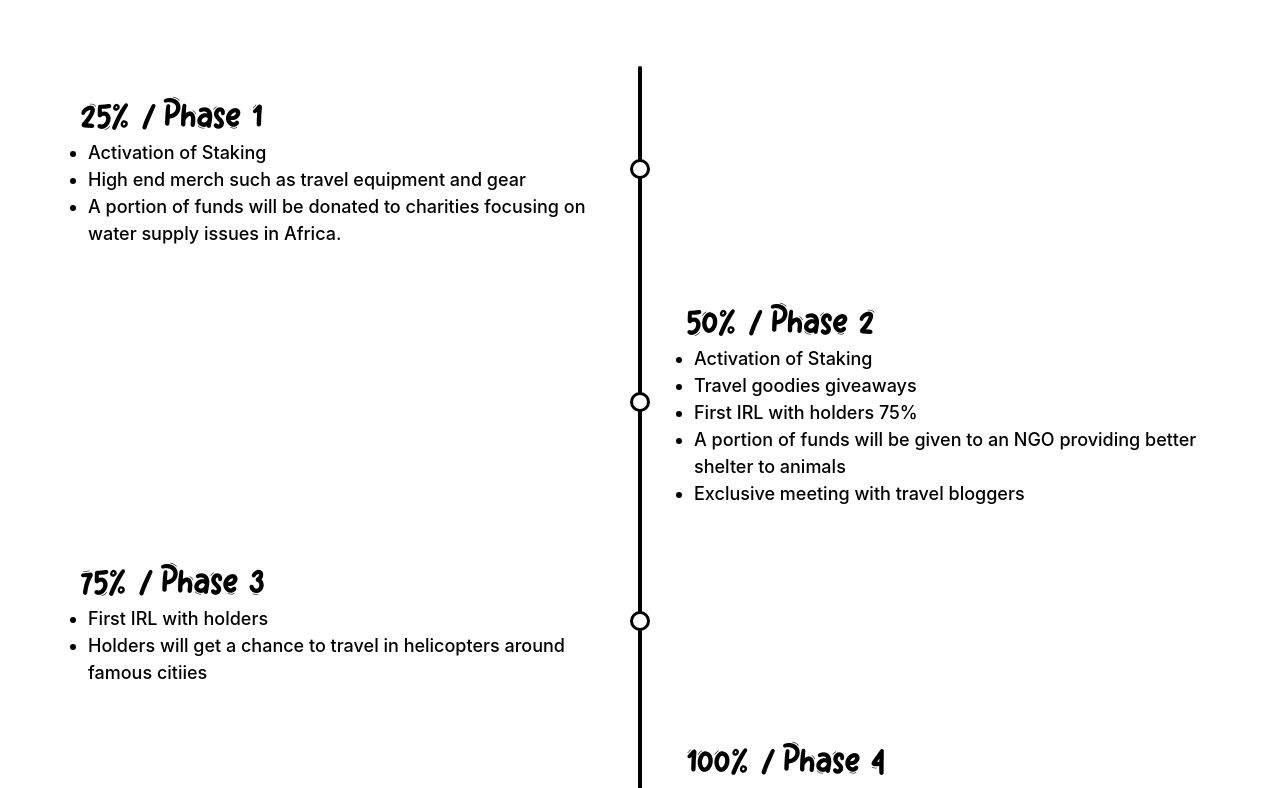
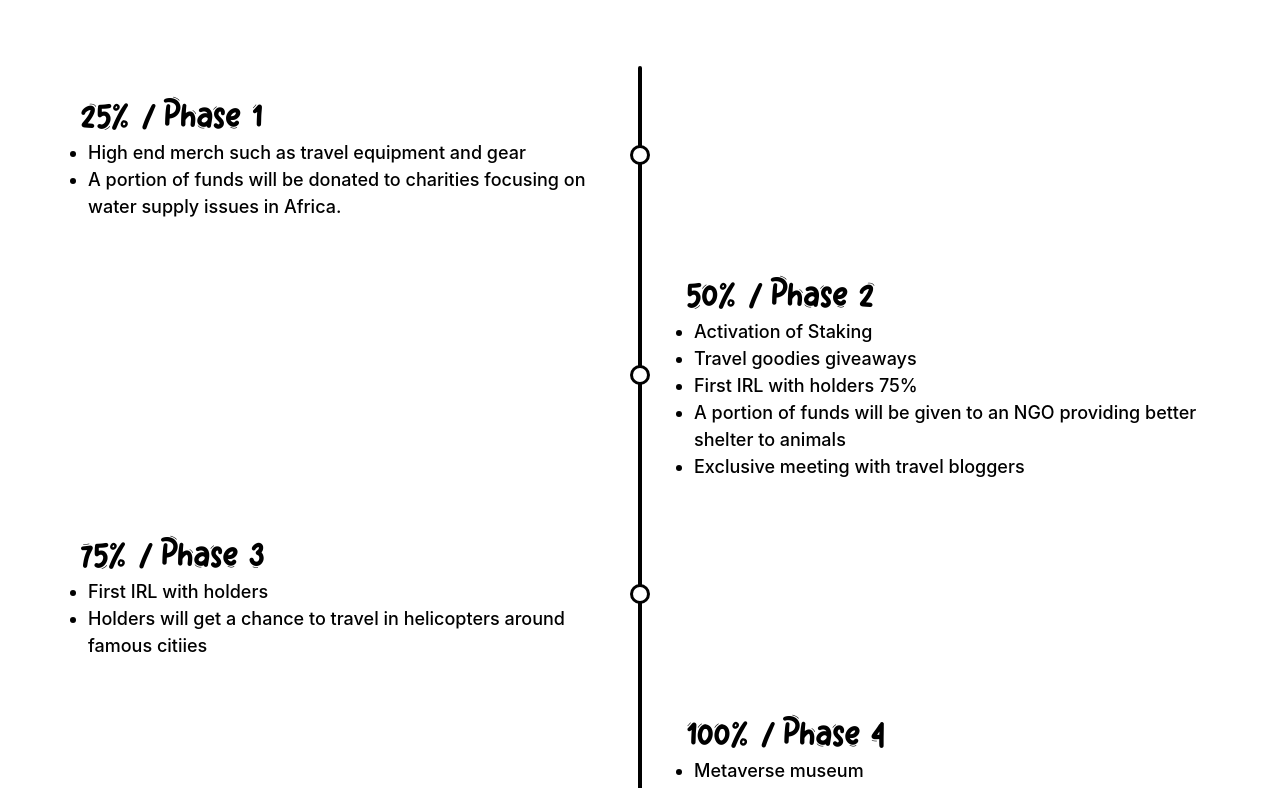
Before and after one commit to Mj835/thebohemianboys, a Next.js app: page / in a window 1280 px wide. Shown: the part 1020-1808 px from the top of the page. Built offline with nearby package versions, Linux system fonts and the light colour scheme.

Commit message:
update roadmap

```diff
--- a/components/Roadmap.js
+++ b/components/Roadmap.js
@@ -12,7 +12,6 @@ const Roadmap = () => {
 
               <div>
                 <ul style={{ listStyle: "disc", marginLeft: 25 }}>
-                  <li>Activation of Staking</li>
                   <li>High end merch such as travel equipment and gear</li>
                   <li>
                     A portion of funds will be donated to charities focusing on
```
